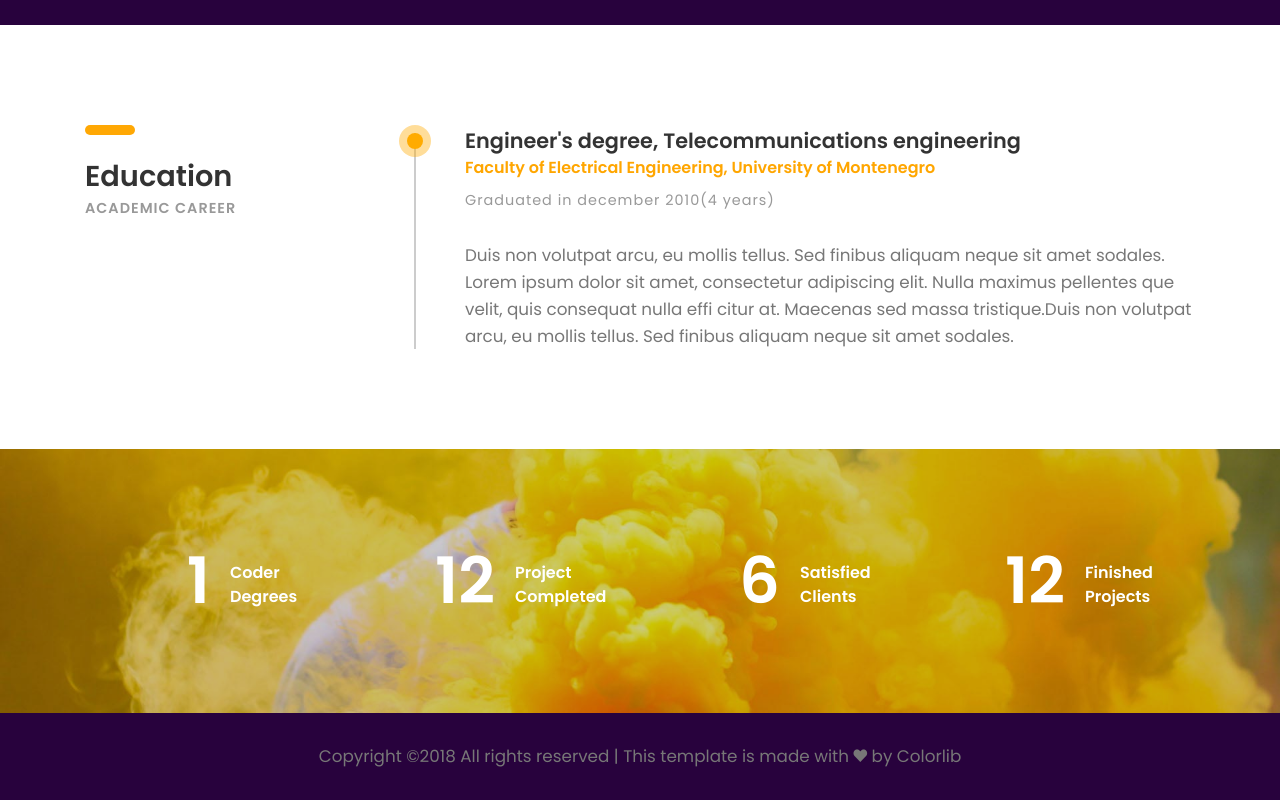
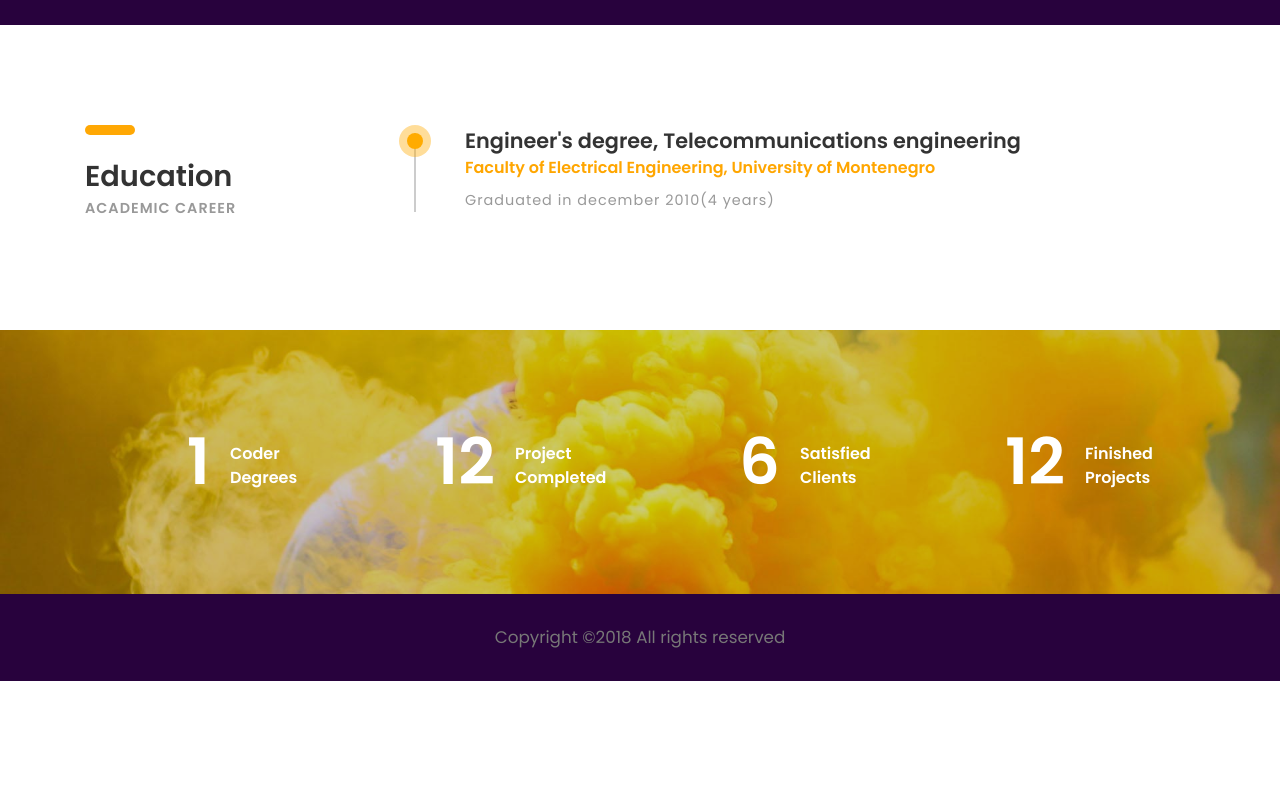
Before and after one commit to daniloradovic/daniloradovic.github.io, a plain HTML site: page index.html in a window 1280 px wide. Shown: the part 2039-2839 px from the top of the page. After the commit the page ends 2720 px from the top, so only its background shows below. Drawn offline with Linux system fonts and the light colour scheme; files whose address does not match are found by name.

Commit message:
slight changes

```diff
--- a/index.html
+++ b/index.html
@@ -213,10 +213,10 @@
 							<h4><b>Engineer's degree, Telecommunications engineering </b></h4>
 							<h5 class="font-yellow"><b>Faculty of Electrical Engineering, University of Montenegro</b></h5>
 							<h6 class="font-lite-black margin-t-10">Graduated in december 2010(4 years)</h6>
-							<p class="margin-tb-30">Duis non volutpat arcu, eu mollis tellus. Sed finibus aliquam neque sit amet sodales.
+<!-- 							<p class="margin-tb-30">Duis non volutpat arcu, eu mollis tellus. Sed finibus aliquam neque sit amet sodales.
 							Lorem ipsum dolor sit amet, consectetur adipiscing elit. Nulla maximus pellentes que velit,
 							quis consequat nulla effi citur at. Maecenas sed massa tristique.Duis non volutpat arcu,
-							eu mollis tellus. Sed finibus aliquam neque sit amet sodales. </p>
+							eu mollis tellus. Sed finibus aliquam neque sit amet sodales. </p> -->
 						</div><!-- education -->
 
 <!-- 						<div class="education margin-b-50">
@@ -284,7 +284,7 @@
 	<footer>
 		<p class="copyright">
 			<!-- Link back to Colorlib can't be removed. Template is licensed under CC BY 3.0. -->
-Copyright &copy;<script>document.write(new Date().getFullYear());</script> All rights reserved | This template is made with <i class="ion-heart" aria-hidden="true"></i> by <a href="https://colorlib.com" target="_blank">Colorlib</a>
+Copyright &copy;<script>document.write(new Date().getFullYear());</script> All rights reserved
 <!-- Link back to Colorlib can't be removed. Template is licensed under CC BY 3.0. -->
 		</p>
 
```
